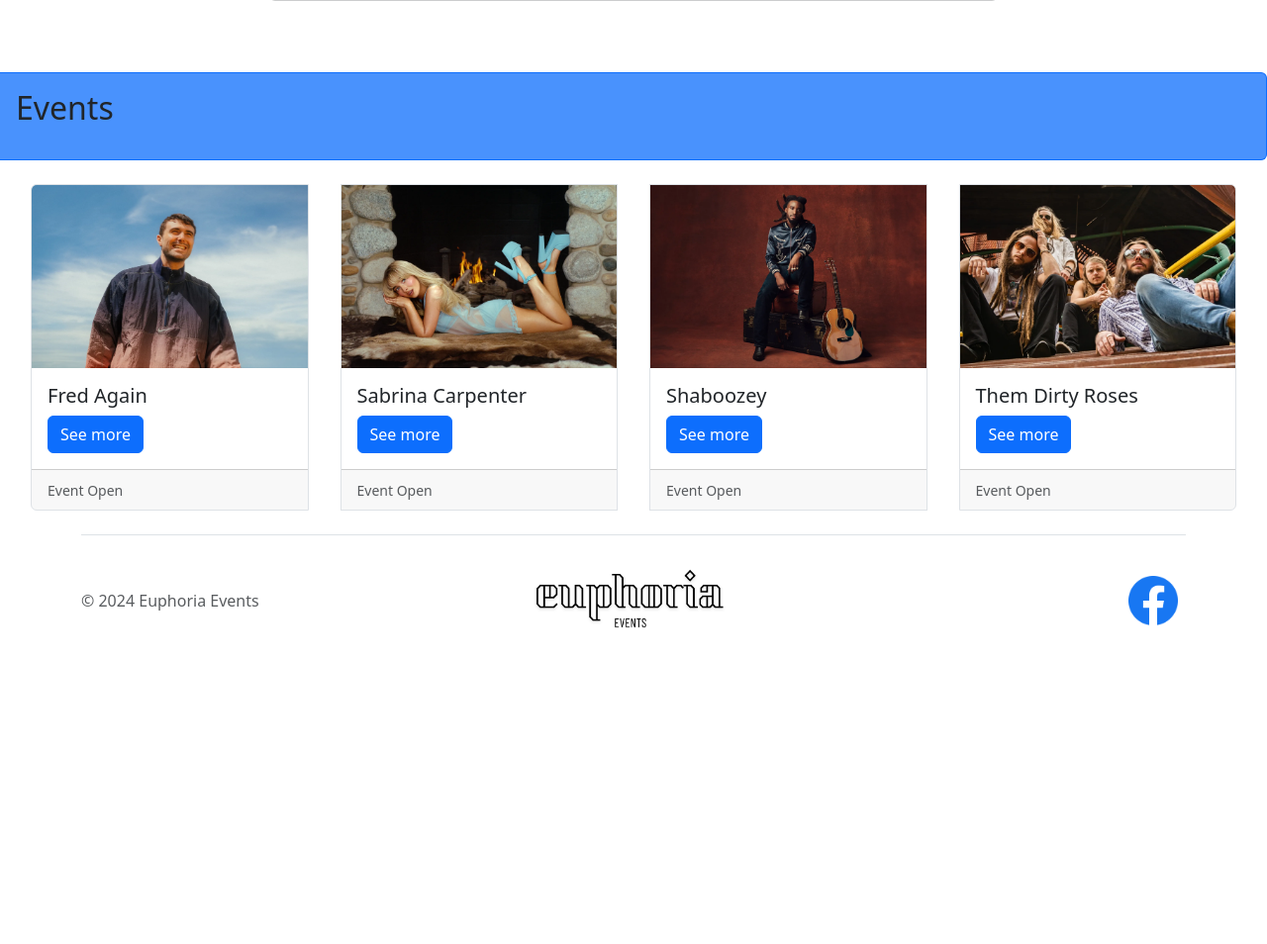
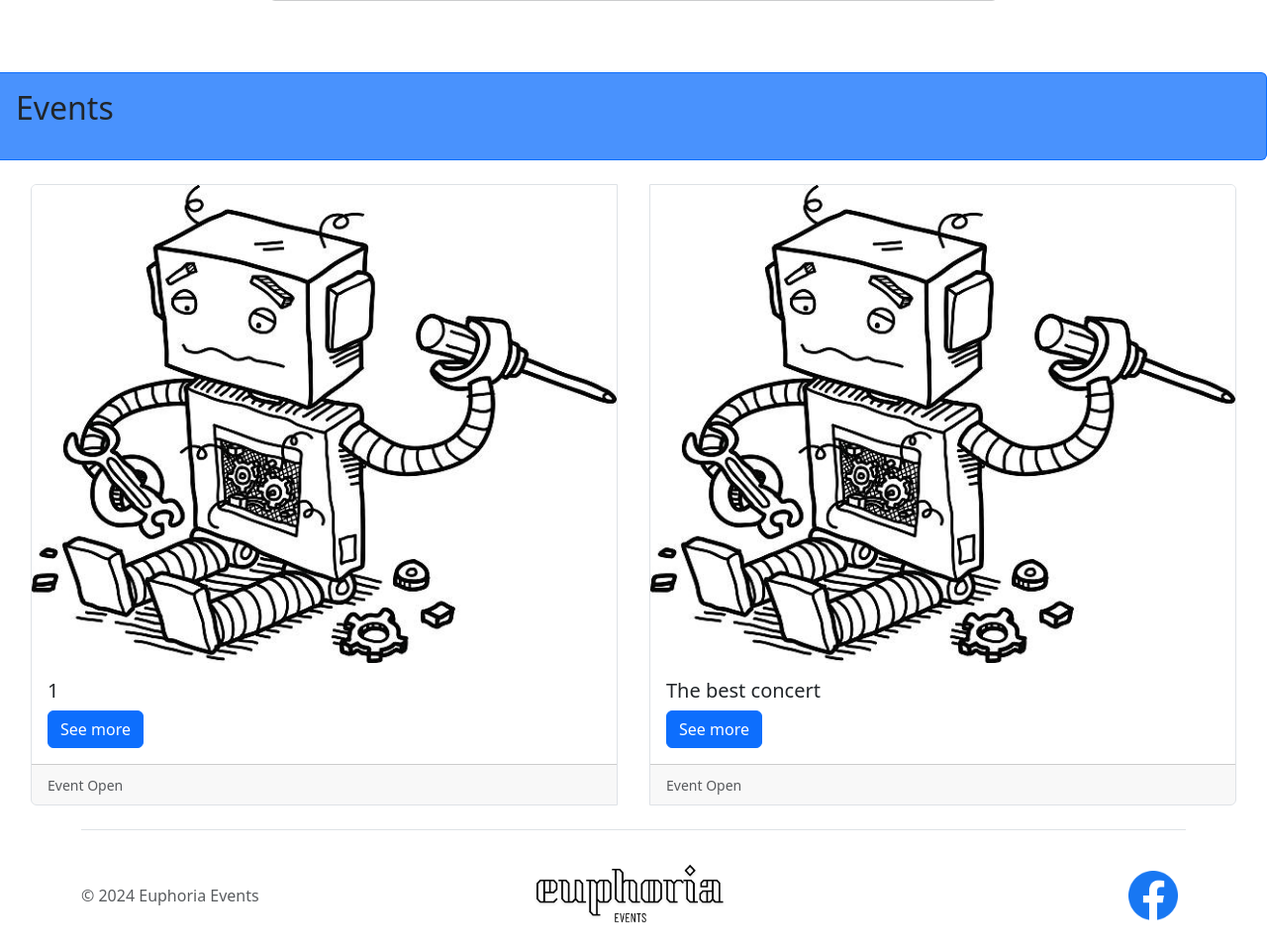
Before and after one commit to brendanpetersen/group-31, a Flask app: page / in a window 1280 px wide. Shown: the part 1199-2153 px from the top of the page at 99% size. Before the commit the page ends 1834 px from the top, so only its background shows below. Run offline with Flask 3, Linux system fonts and the light colour scheme; some libraries are stand-ins or nearby versions.

Commit message:
created dynamic events to display on index card from database

```diff
--- a/concert/views.py
+++ b/concert/views.py
@@ -1,7 +1,6 @@
-from flask import Blueprint, render_template
+from flask import Blueprint, render_template, request, redirect, url_for
 from .models import Concert
 from . import db
-
 
 mainbp = Blueprint('main', __name__)
 
@@ -10,6 +9,17 @@ def index():
     home = db.session.scalars(db.select(Concert)).all()
     return render_template('index.html', concert=home)
 
-@mainbp.route('/bookings', methods = ['GET', 'POST'])
+@mainbp.route('/bookings', methods=['GET', 'POST'])
 def bookings():
     return render_template('bookings.html')
+
+@mainbp.route('/search')
+def search():
+    search_term = request.args.get('search', '')  # Use .get() to avoid KeyError
+    if search_term:
+        print(search_term)
+        query = f"%{search_term}%"
+        concert_search = db.session.scalars(db.select(Concert).where(Concert.description.like(query))).all()
+        return render_template('index.html', concert=concert_search)
+    else:
+        return redirect(url_for('main.index'))
--- a/templates/index.html
+++ b/templates/index.html
@@ -54,38 +54,16 @@
         <h2 class="mb-3">Events</h2>
     </div>
     <div class="card-group" style="padding-left: 15px; padding-right: 15px;">
+        {% for concert in concert %}
         <div class="card border mx-3">
-            <img class="card-img-top" src="img/fred-again.webp">
+            <img class="card-img-top" src="{{ concert.image }}" alt="{{ concert.name }}">
             <div class="card-body">
-                <h5 class="card-title">Fred Again</h5>
-                <a href="events/fred-again.html" class="btn btn-primary stretched-link">See more</a>
+                <h5 class="card-title">{{ concert.name }}</h5>
+                <a href="{{ url_for('upcoming.show', id=concert.id) }}" class="btn btn-primary stretched-link">See more</a>
             </div>
             <div class="card-footer"><small class="text-muted">Event Open</small></div>
         </div>
-        <div class="card border mx-3">
-            <img class="card-img-top" src="img/sabrina-carpenter.webp">
-            <div class="card-body">
-                <h5 class="card-title">Sabrina Carpenter</h5>
-                <a href="events/sabrina-carpenter.html" class="btn btn-primary stretched-link">See more</a>
-            </div>
-            <div class="card-footer"><small class="text-muted">Event Open</small></div>
-        </div>
-        <div class="card border mx-3">
-            <img class="card-img-top" src="img/shaboozey.webp">
-            <div class="card-body">
-                <h5 class="card-title">Shaboozey</h5>
-                <a href="events/shaboozey.html" class="btn btn-primary stretched-link">See more</a>
-            </div>
-            <div class="card-footer"><small class="text-muted">Event Open</small></div>
-        </div>
-        <div class="card border mx-3">
-            <img class="card-img-top" src="img/them-dirty-roses.webp">
-            <div class="card-body">
-                <h5 class="card-title">Them Dirty Roses</h5>
-                <a href="events/them-dirty-roses.html" class="btn btn-primary stretched-link">See more</a>
-            </div>
-            <div class="card-footer"><small class="text-muted">Event Open</small></div>
-        </div>
+        {% endfor %}
     </div>
 {% endblock %}
 
```
Also changed, not shown: instance/concertdb.sqlite.
